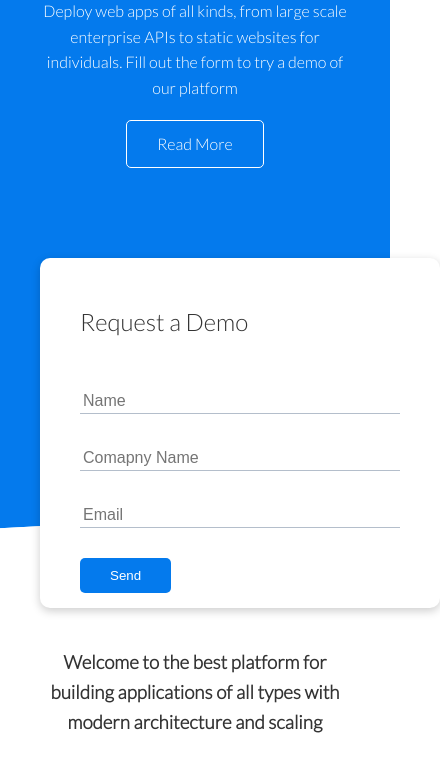
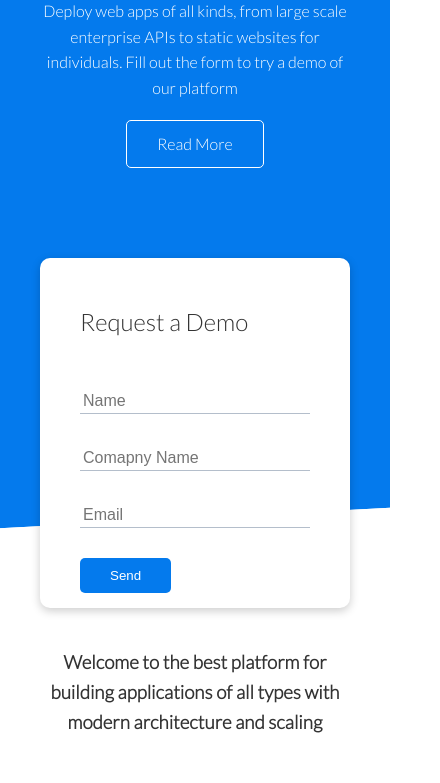
Before and after one commit to ARF824/testSite, a plain HTML site: page index.html in a window 390 px wide. Shown: the part 278-1061 px from the top of the page, 440 px wide, since content can reach past the window. Drawn offline with Linux system fonts and the light colour scheme.

Commit message:
fixing form

```diff
--- a/css/style.css
+++ b/css/style.css
@@ -321,6 +321,9 @@ pre{
     justify-self: center;
     margin: auto;
     animation: slideInFromBottom 1s ease-in;
+    width: 100%;
+    min-width: 155.5px;
+    max-width: 400px;
   }
 
   .cli .grid > *:first-child{
```
